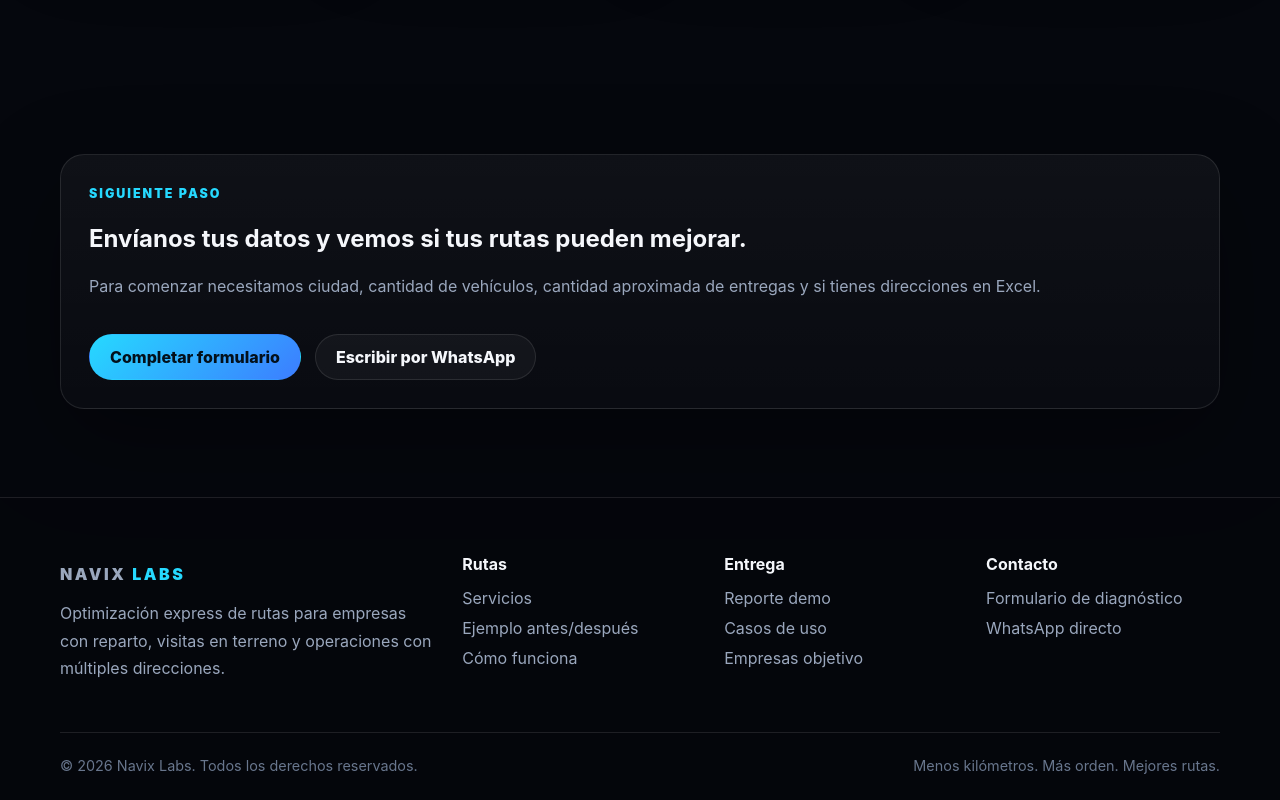
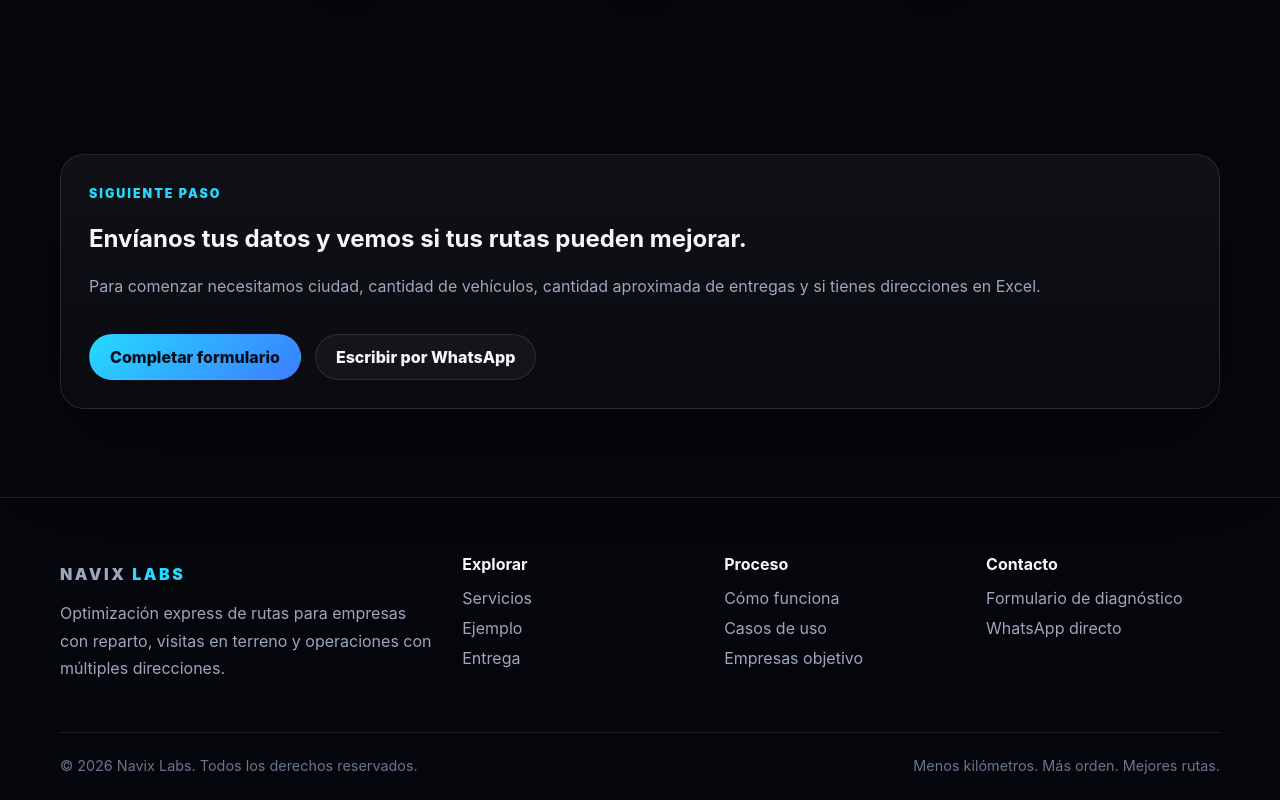
Before and after one commit to ktrnllopisa-pixel/navix-labs-next, a Next.js app: page / in a window 1280 px wide. Shown: the part 2524-3324 px from the top of the page. Built offline with nearby package versions, Linux system fonts and the light colour scheme.

Commit message:
Update Footer.jsx

```diff
--- a/components/Footer.jsx
+++ b/components/Footer.jsx
@@ -30,15 +30,15 @@ export default function Footer() {
         </div>
 
         <div>
-          <h4>Rutas</h4>
+          <h4>Explorar</h4>
           <Link href="/servicios">Servicios</Link>
-          <Link href="/demo">Ejemplo antes/después</Link>
-          <Link href="/metodologia">Cómo funciona</Link>
+          <Link href="/demo">Ejemplo</Link>
+          <Link href="/dashboard">Entrega</Link>
         </div>
 
         <div>
-          <h4>Entrega</h4>
-          <Link href="/dashboard">Reporte demo</Link>
+          <h4>Proceso</h4>
+          <Link href="/metodologia">Cómo funciona</Link>
           <Link href="/casos">Casos de uso</Link>
           <Link href="/soluciones">Empresas objetivo</Link>
         </div>
```
